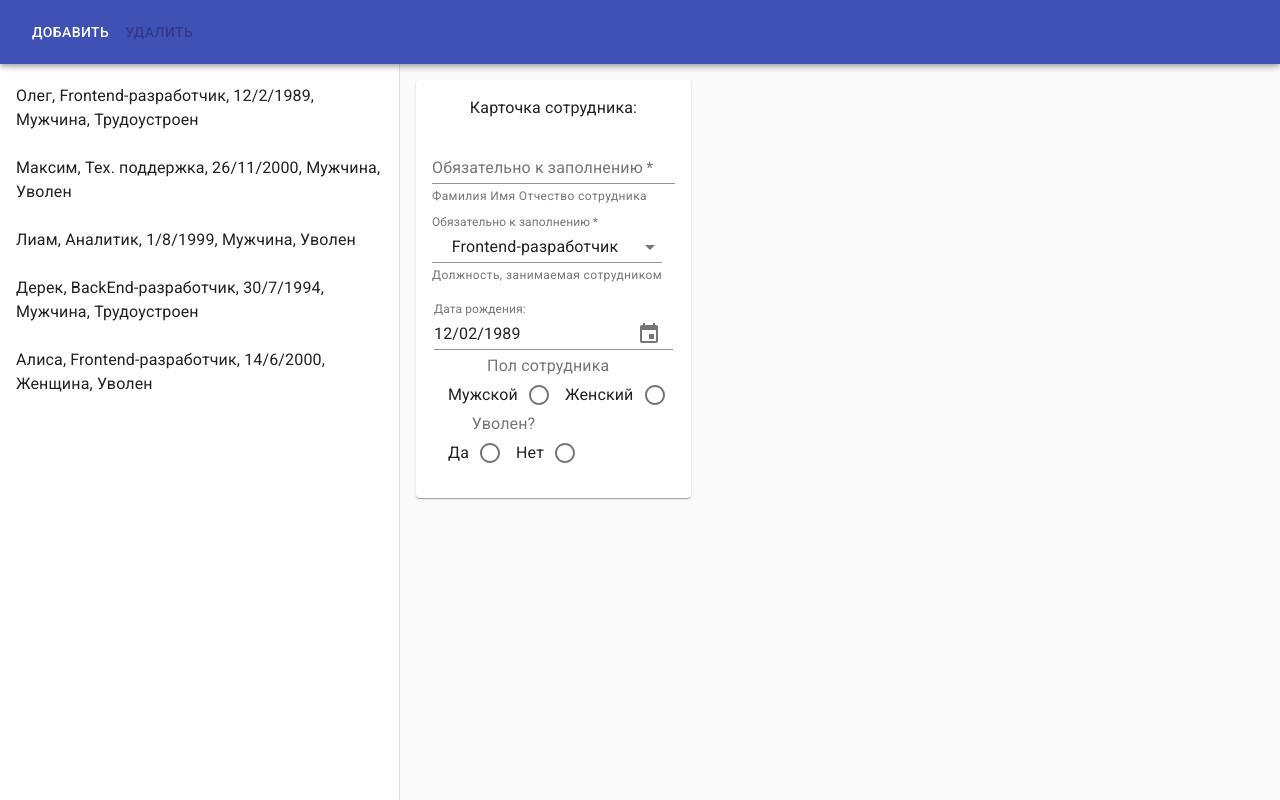
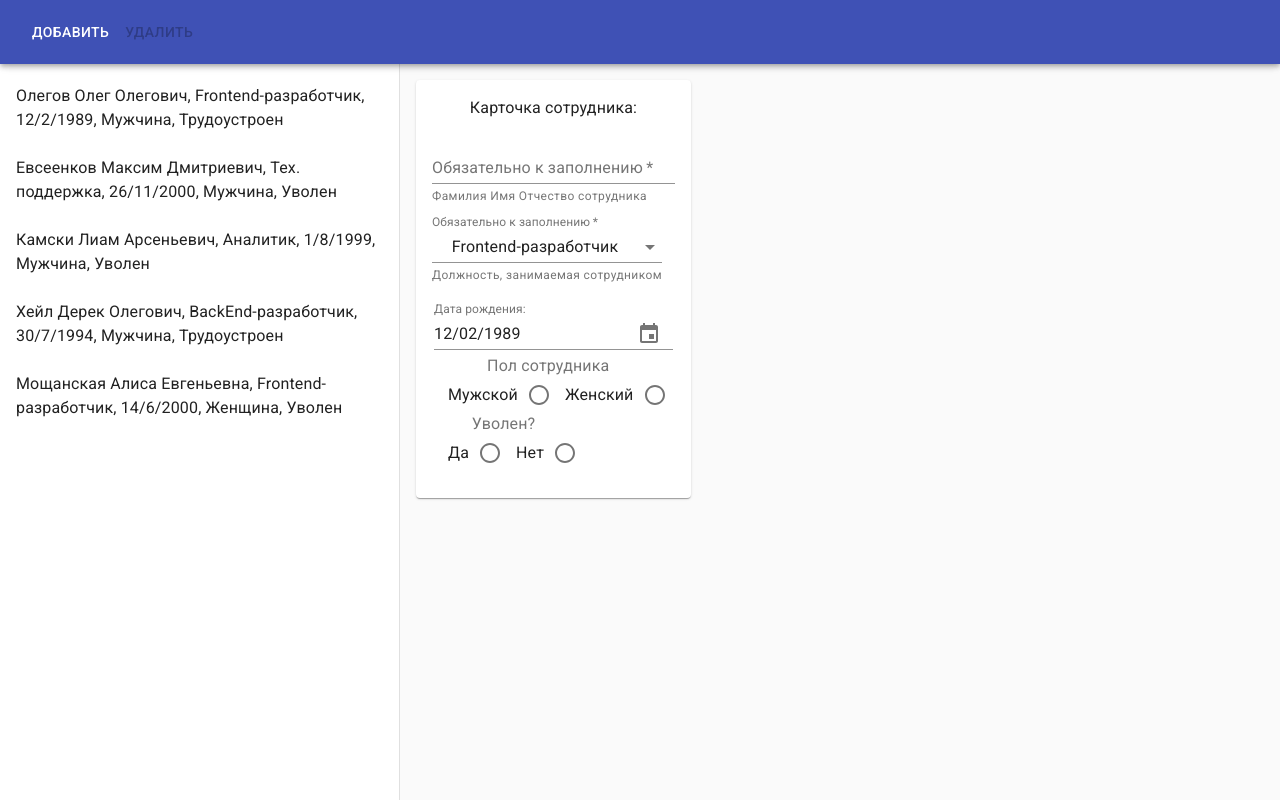
Before and after one commit to RaylissW/my-app, a React (Create React App) app: page / in a window 1280 px wide. Built offline with nearby package versions, Linux system fonts and the light colour scheme.

Commit message:
Исправлены элементы исходного списка

```diff
--- a/src/App.js
+++ b/src/App.js
@@ -12,11 +12,11 @@ class App extends React.Component {
         super(props);
         this.state={
             persons: [
-                {name:"Олег",job:"Frontend-разработчик",date: new Date ("1989.02.12"),gender: "Мужчина",employed:"Трудоустроен"},
-                {name:"Максим",job:"Тех. поддержкa",date:new Date ("2000.11.26"),gender: "Мужчина", employed:"Уволен"} ,
-                {name:"Лиам",job:"Аналитик",date:new Date ("1999.08.1"),gender: "Мужчина", employed:"Уволен"},
-                {name:"Дерек",job:"BackEnd-разработчик",date:new Date ("1994.07.30"),gender: "Мужчина",employed:"Трудоустроен"},
-                {name:"Алиса",job:"Frontend-разработчик",date:new Date ("2000.06.14"),gender: "Женщина",employed:"Уволен"},
+                {name:"Олегов Олег Олегович",job:"Frontend-разработчик",date: new Date ("1989.02.12"),gender: "Мужчина",employed:"Трудоустроен"},
+                {name:"Евсеенков Максим Дмитриевич",job:"Тех. поддержкa",date:new Date ("2000.11.26"),gender: "Мужчина", employed:"Уволен"} ,
+                {name:"Камски Лиам Арсеньевич",job:"Аналитик",date:new Date ("1999.08.1"),gender: "Мужчина", employed:"Уволен"},
+                {name:"Хейл Дерек Олегович",job:"BackEnd-разработчик",date:new Date ("1994.07.30"),gender: "Мужчина",employed:"Трудоустроен"},
+                {name:"Мощанская Алиса Евгеньевна",job:"Frontend-разработчик",date:new Date ("2000.06.14"),gender: "Женщина",employed:"Уволен"},
             ],
             selectedIndex:undefined,
             newPerson:{name:"",job: "",date:new Date ("1989.02.12"),gender: "",employed:""},
```
